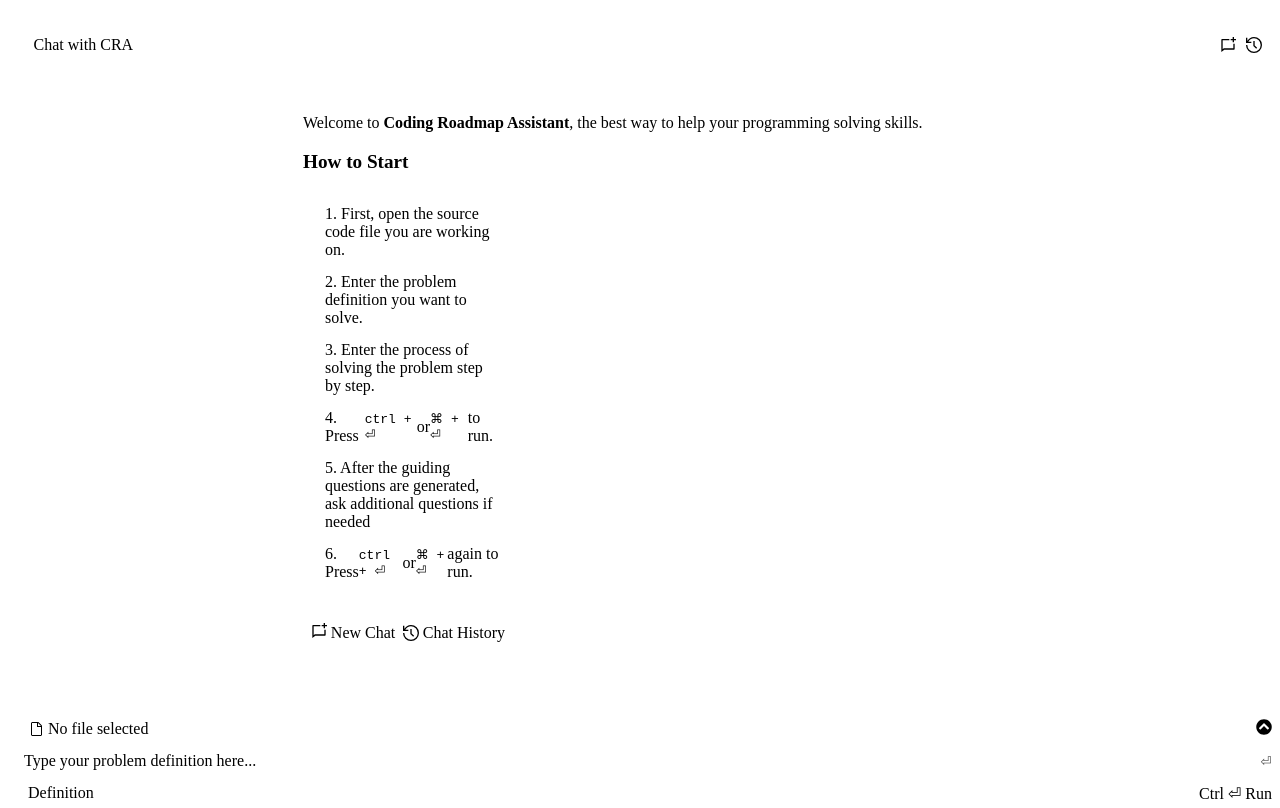
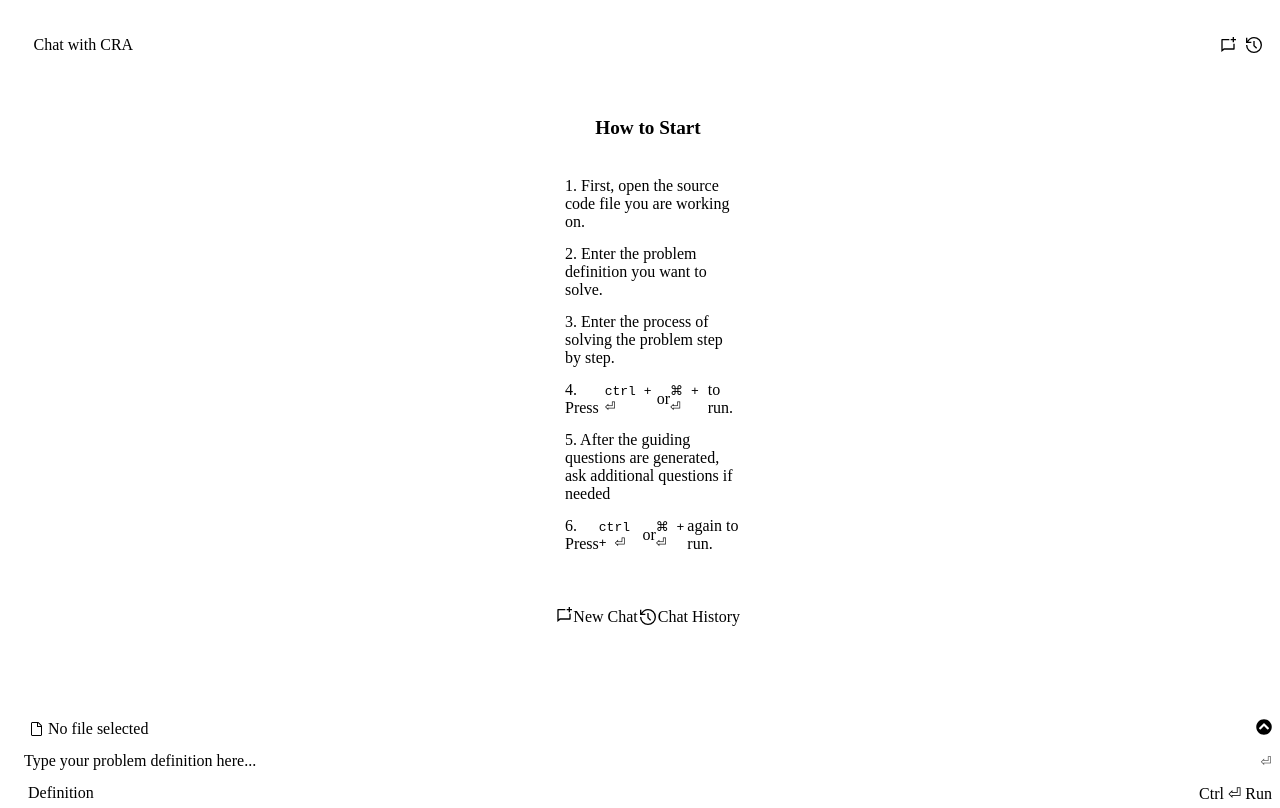
Before and after one commit to Computer-Research-Association/CodingRoadmapAssistant, a React (Vite) app in the folder webview-ui/: page / in a window 1280 px wide. Built offline with nearby package versions, Linux system fonts and the light colour scheme.

Commit message:
[fix #128] change introduce textbox size

```diff
--- a/webview-ui/src/components/ChatContent.tsx
+++ b/webview-ui/src/components/ChatContent.tsx
@@ -66,9 +66,6 @@ function ChatContent() {
         </div>
       ) : (
         <div className="description">
-          <p className="intro">
-            Welcome to <strong>Coding Roadmap Assistant</strong>, the best way to help your programming solving skills.
-          </p>
           <p className="how-to-start-title">
             <strong>How to Start</strong>
           </p>
--- a/webview-ui/src/styles/ChatContent.css
+++ b/webview-ui/src/styles/ChatContent.css
@@ -254,6 +254,7 @@
 }
 
 .description .additional-info {
+  min-width: 200px;
   max-width: 210px;
   margin-top: 12px;
   padding: 8px;
@@ -291,4 +292,7 @@
 .description {
   margin-top: 0px;
   margin-bottom: 0px;
+  display: flex;
+  flex-direction: column;
+  align-items: center;
 }
```
